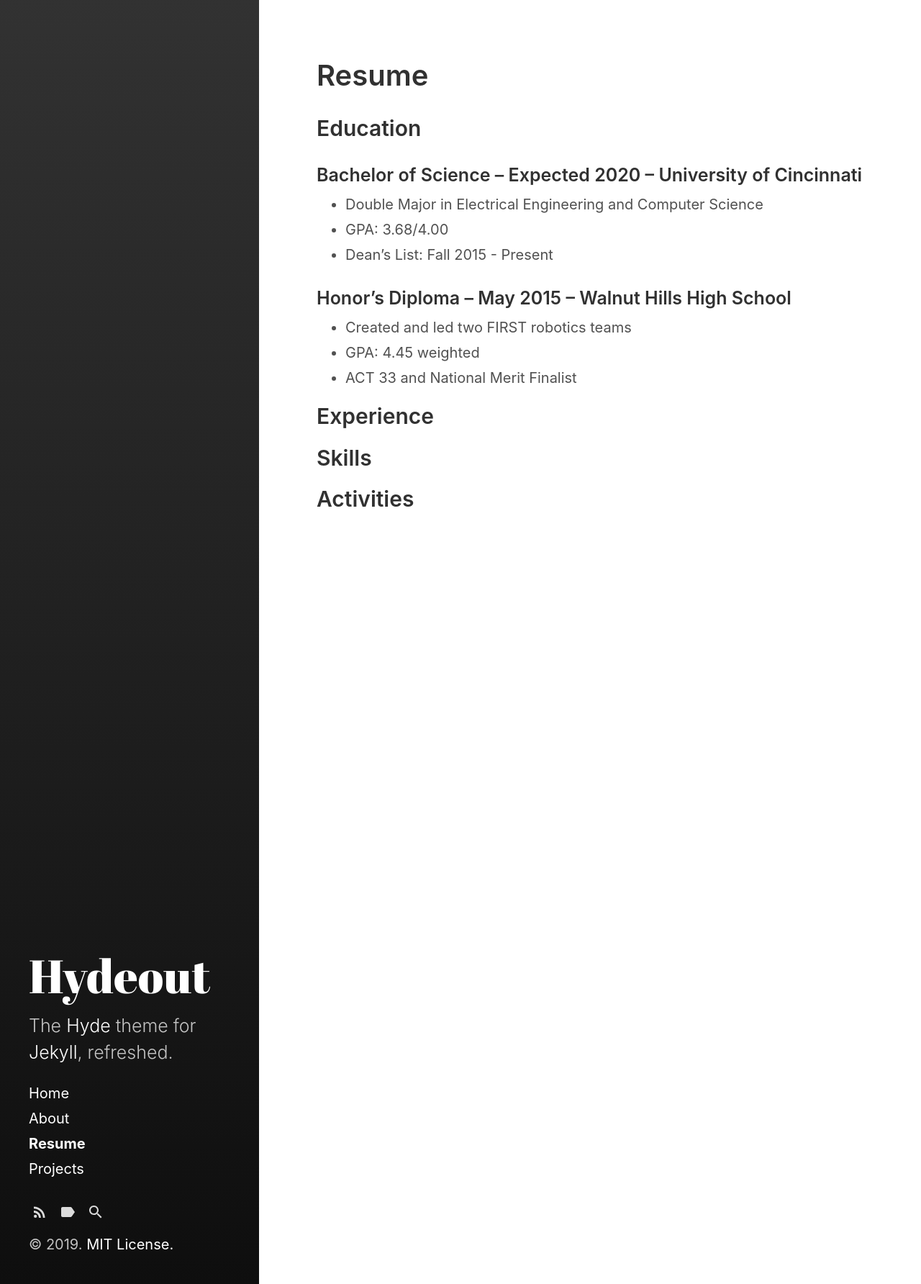
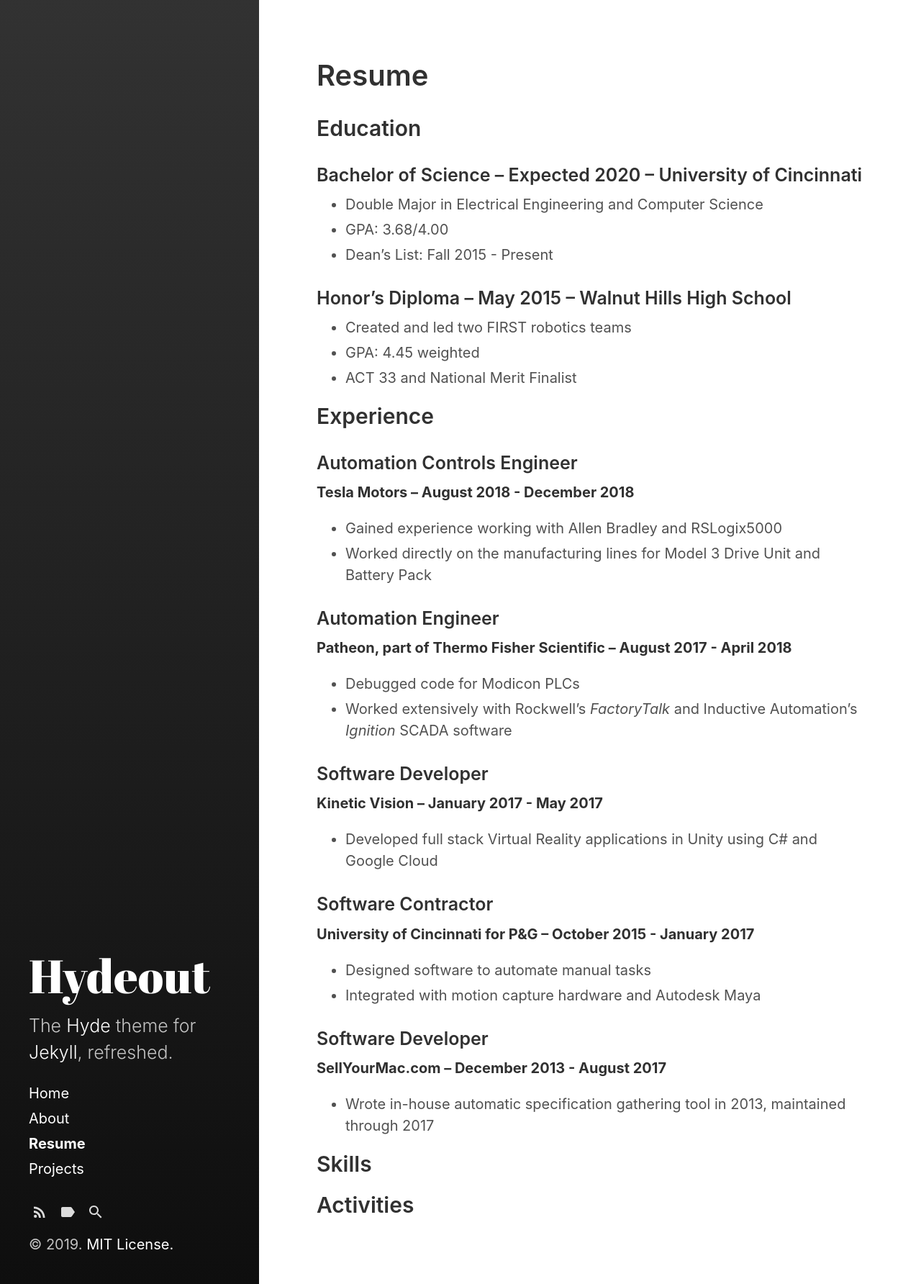
Before and after one commit to tekulvw/tekulvw.github.io, a Jekyll site: the page built from resume.md, in a window 1280 px wide. Shown: the whole page at 72% size. Built offline with Jekyll 4.4.1, drawn with Linux system fonts in a browser that asks for light colours.

Commit message:
Update resume page with edu and exp

```diff
--- a/resume.md
+++ b/resume.md
@@ -7,16 +7,39 @@
 ## Education
 
 ### Bachelor of Science -- Expected 2020 -- University of Cincinnati
-- Double Major in Electrical Engineering and Computer Science
-- GPA: 3.68/4.00
-- Dean's List: Fall 2015 - Present
+ - Double Major in Electrical Engineering and Computer Science
+ - GPA: 3.68/4.00
+ - Dean's List: Fall 2015 - Present
 
 ### Honor's Diploma -- May 2015 -- Walnut Hills High School
-- Created and led two FIRST robotics teams
-- GPA: 4.45 weighted
-- ACT 33 and National Merit Finalist
+ - Created and led two FIRST robotics teams
+ - GPA: 4.45 weighted
+ - ACT 33 and National Merit Finalist
 
 ## Experience
+
+### Automation Controls Engineer
+**Tesla Motors -- August 2018 - December 2018**
+ - Gained experience working with Allen Bradley and RSLogix5000
+ - Worked directly on the manufacturing lines for Model 3 Drive Unit and Battery Pack
+
+### Automation Engineer
+**Patheon, part of Thermo Fisher Scientific -- August 2017 - April 2018**
+ - Debugged code for Modicon PLCs
+ - Worked extensively with Rockwell's *FactoryTalk* and Inductive Automation's *Ignition* SCADA software
+
+### Software Developer
+**Kinetic Vision -- January 2017 - May 2017**
+ - Developed full stack Virtual Reality applications in Unity using C# and Google Cloud
+
+### Software Contractor
+**University of Cincinnati for P&G -- October 2015 - January 2017**
+ - Designed software to automate manual tasks
+ - Integrated with motion capture hardware and Autodesk Maya
+
+### Software Developer
+**SellYourMac.com -- December 2013 - August 2017**
+ - Wrote in-house automatic specification gathering tool in 2013, maintained through 2017
 
 ## Skills
 
```
